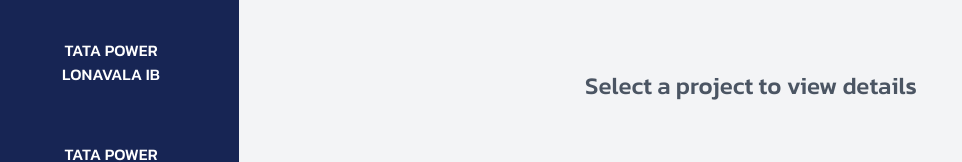
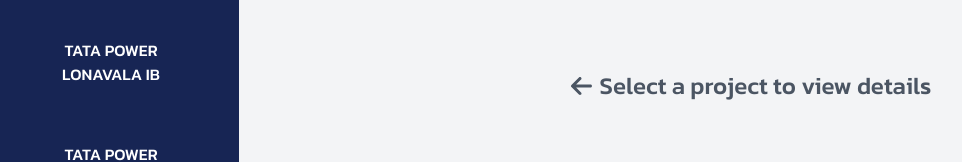
Before and after one commit to AkshayKalamkarr/supremeinfrastructure, a Next.js app: page /project in a window 1280 px wide. Shown: the part 314-476 px from the top of the page, without its empty margins (17-979 px from the left). Built offline with nearby package versions, Linux system fonts and the light colour scheme.

Commit message:
new code

```diff
--- a/app/project/page.jsx
+++ b/app/project/page.jsx
@@ -1,6 +1,8 @@
 'use client'
 import { useState, useEffect } from 'react';
 import { motion, AnimatePresence } from 'framer-motion';
+import { FontAwesomeIcon } from '@fortawesome/react-fontawesome';
+import { faArrowLeft } from '@fortawesome/free-solid-svg-icons';
 import { projects } from '../../data/projects/projectData'; // Adjust the import path as needed
 
 // Enhanced Feature Component
@@ -183,7 +185,7 @@ export default function Project() {
 
                                 {/* Project Features Section */}
                                 <motion.div
-                                    className="mt-12  rounded-lg p-6 "
+                                    className="mt-12 rounded-lg p-6"
                                     initial={{ opacity: 0, y: 50 }}
                                     animate={{ opacity: 1, y: 0 }}
                                     transition={{ duration: 0.5, delay: 0.6 }}
@@ -203,8 +205,9 @@ export default function Project() {
                             animate={{ opacity: 1 }}
                             exit={{ opacity: 0 }}
                             transition={{ duration: 0.5 }}
-                            className="text-center text-2xl mt-96 text-gray-600"
+                            className="text-center text-2xl mt-96 text-gray-600 flex items-center justify-center"
                         >
+                            <FontAwesomeIcon icon={faArrowLeft} className="mr-2" />
                             Select a project to view details
                         </motion.p>
                     )}
--- a/package.json
+++ b/package.json
@@ -9,6 +9,8 @@
     "lint": "next lint"
   },
   "dependencies": {
+    "@fortawesome/free-solid-svg-icons": "^6.6.0",
+    "@fortawesome/react-fontawesome": "^0.2.2",
     "@react-spring/web": "^9.7.4",
     "@tabler/icons-react": "^3.12.0",
     "clsx": "^2.1.1",
```
Also changed, not shown: 1 other file (tests, documents, lock files or other folders).
